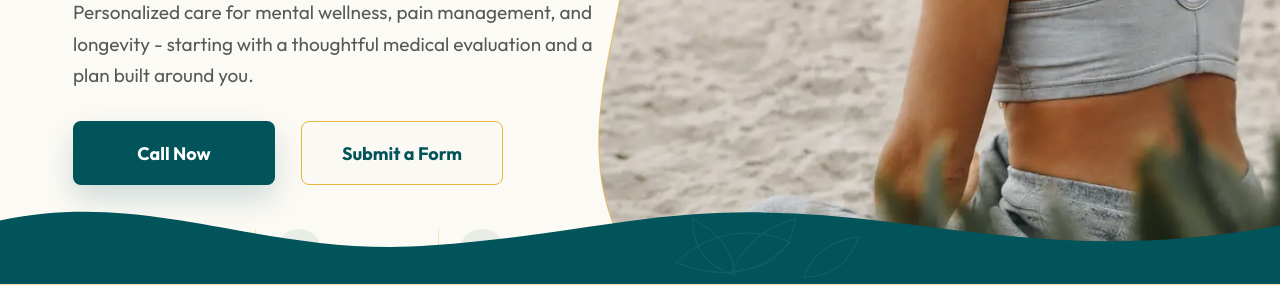
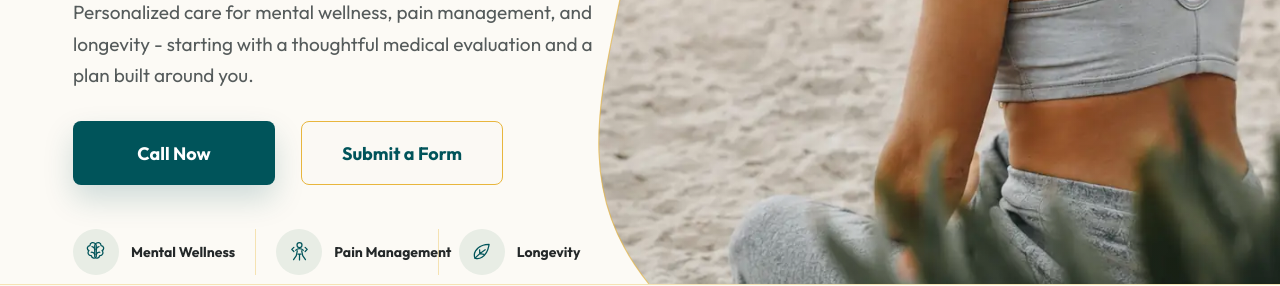
Before and after one commit to ABDR-Again/renew, a website built with Vite: page index.html in a window 1280 px wide. Shown: the part 516-802 px from the top of the page. Built offline with nearby package versions, Linux system fonts and the light colour scheme.

Commit message:
Removed SVG

```diff
--- a/index.html
+++ b/index.html
@@ -124,15 +124,7 @@
     </div>
   </div>
 
-  <svg class="hero__wave" viewBox="0 0 1440 130" preserveAspectRatio="none" aria-hidden="true">
-    <path fill="var(--renew-green)" d="M0 55C173 17 297 99 486 84C674 69 735 39 894 47C1066 56 1204 105 1440 61V130H0Z"/>
-    <g class="hero__leaf-lines" fill="none" stroke="var(--renew-sage)" stroke-width="1.2">
-      <path d="M760 104c36-34 79-44 129-24-32 36-73 46-129 24Z"/>
-      <path d="M823 114c15-31 36-50 72-61-5 38-27 59-72 61Z"/>
-      <path d="M905 121c8-27 28-42 61-47-11 31-30 46-61 47Z"/>
-      <path d="M827 119c-2-29-18-50-48-66 0 33 15 55 48 66Z"/>
-    </g>
-  </svg>
+
 </section>
 
 <!-- ============================================================
```
